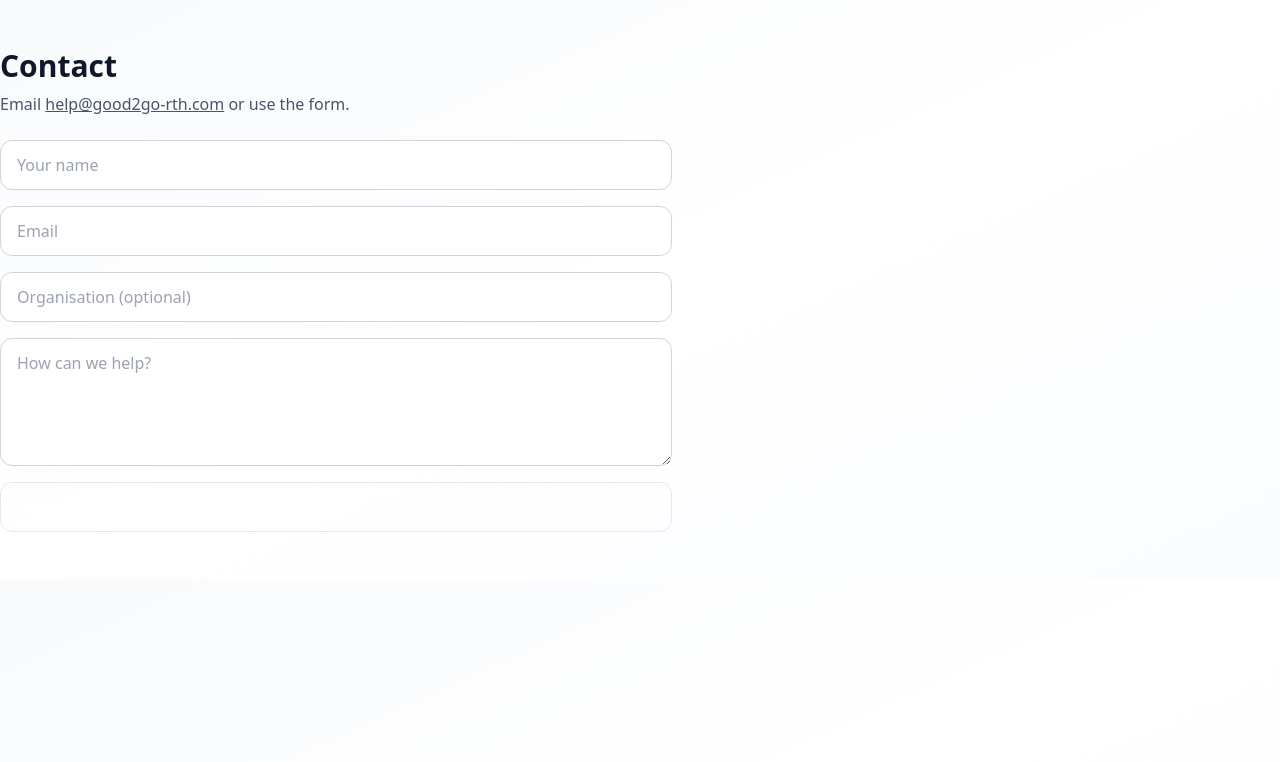
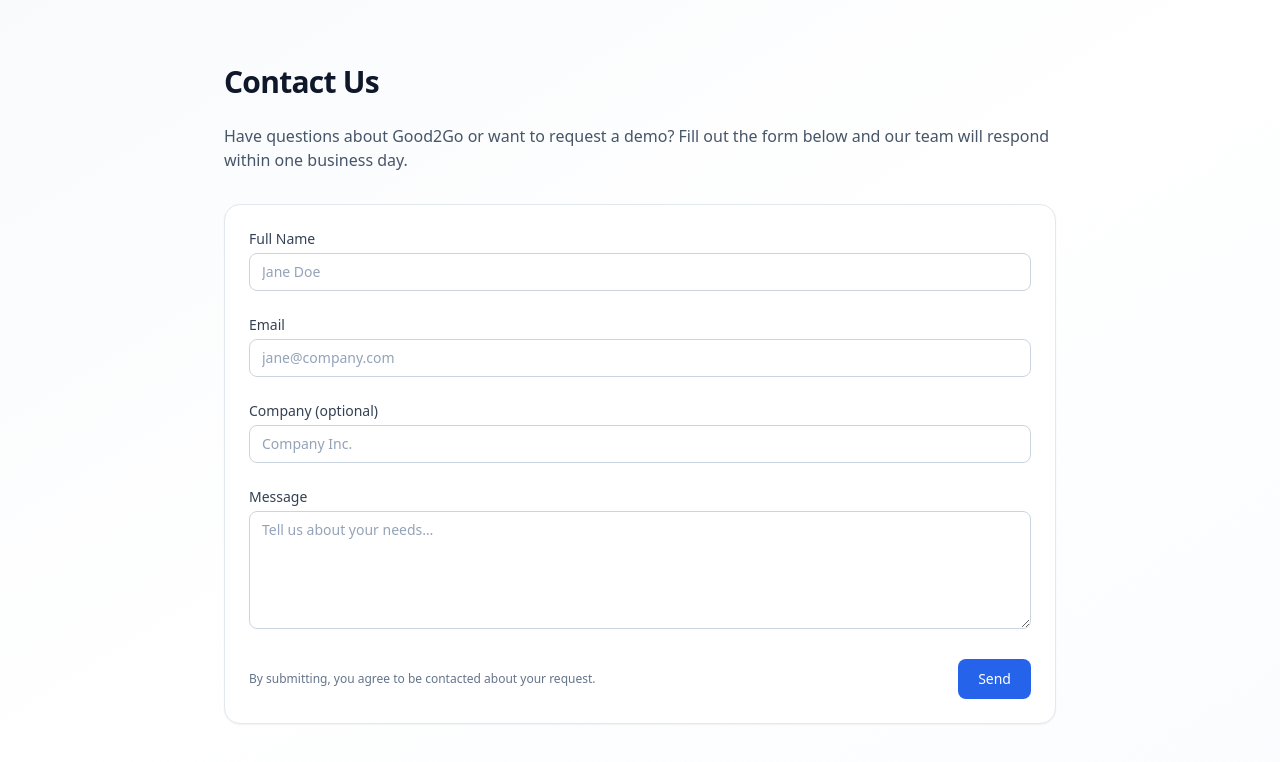
Before and after one commit to Barriej63/good2go-site, a Next.js app: page /contact in a window 1280 px wide. Shown: the top 762 px of the page. Built offline with nearby package versions, Linux system fonts and the light colour scheme.

Commit message:
Update page.tsx

```diff
--- a/app/contact/page.tsx
+++ b/app/contact/page.tsx
@@ -1,37 +1,74 @@
+'use client';
 
-'use client';
-import { useState } from 'react';
+export default function ContactPage() {
+  return (
+    <main className="max-w-4xl mx-auto px-4 sm:px-6 lg:px-8 py-16 text-slate-900">
+      <h1 className="text-3xl font-semibold tracking-tight mb-6">Contact Us</h1>
+      <p className="mb-8 text-slate-600">
+        Have questions about Good2Go or want to request a demo? Fill out the form
+        below and our team will respond within one business day.
+      </p>
 
-export default function Page(){
-  const [status,setStatus] = useState<'idle'|'sending'|'sent'|'error'>('idle');
-  async function onSubmit(e: React.FormEvent<HTMLFormElement>){
-    e.preventDefault();
-    setStatus('sending');
-    const form = e.currentTarget;
-    const data = Object.fromEntries(new FormData(form) as any);
-    try{
-      const res = await fetch('/api/contact', { method: 'POST', headers: {'Content-Type':'application/json'}, body: JSON.stringify(data) });
-      if(!res.ok) throw new Error('Request failed');
-      setStatus('sent'); form.reset();
-    }catch{
-      setStatus('error');
-    }
-  }
-  return (
-    <section className="py-12 max-w-2xl">
-      <h1 className="text-3xl font-semibold">Contact</h1>
-      <p className="prose-muted mt-2">Email <a className="underline" href="mailto:help@good2go-rth.com">help@good2go-rth.com</a> or use the form.</p>
-      <form onSubmit={onSubmit} className="mt-6 grid gap-4">
-        <input name="name" required placeholder="Your name" className="rounded-xl border border-zinc-300 px-4 py-3" />
-        <input name="email" type="email" required placeholder="Email" className="rounded-xl border border-zinc-300 px-4 py-3" />
-        <input name="org" placeholder="Organisation (optional)" className="rounded-xl border border-zinc-300 px-4 py-3" />
-        <textarea name="message" required placeholder="How can we help?" className="rounded-xl border border-zinc-300 px-4 py-3 min-h-32" />
-        <button disabled={status==='sending'} className="inline-flex items-center rounded-xl border border-g2g-primary bg-g2g-primary px-5 py-3 text-white shadow-soft hover:opacity-95">
-          {status==='sending' ? 'Sending…' : 'Request Demo'}
-        </button>
-        {status==='sent' && <div className="text-emerald-600">Thanks — we’ll be in touch.</div>}
-        {status==='error' && <div className="text-red-600">Sorry, something went wrong.</div>}
+      <form
+        action="/api/contact"
+        method="POST"
+        className="grid gap-6 bg-white p-6 rounded-2xl border border-slate-200 shadow-sm"
+      >
+        <div>
+          <label className="mb-1 block text-sm font-medium text-slate-700">Full Name</label>
+          <input
+            type="text"
+            name="name"
+            required
+            placeholder="Jane Doe"
+            className="w-full rounded-lg border border-slate-300 bg-white px-3 py-2 text-sm text-slate-900 placeholder-slate-400 focus:ring-2 focus:ring-blue-600"
+          />
+        </div>
+
+        <div>
+          <label className="mb-1 block text-sm font-medium text-slate-700">Email</label>
+          <input
+            type="email"
+            name="email"
+            required
+            placeholder="jane@company.com"
+            className="w-full rounded-lg border border-slate-300 bg-white px-3 py-2 text-sm text-slate-900 placeholder-slate-400 focus:ring-2 focus:ring-blue-600"
+          />
+        </div>
+
+        <div>
+          <label className="mb-1 block text-sm font-medium text-slate-700">Company (optional)</label>
+          <input
+            type="text"
+            name="company"
+            placeholder="Company Inc."
+            className="w-full rounded-lg border border-slate-300 bg-white px-3 py-2 text-sm text-slate-900 placeholder-slate-400 focus:ring-2 focus:ring-blue-600"
+          />
+        </div>
+
+        <div>
+          <label className="mb-1 block text-sm font-medium text-slate-700">Message</label>
+          <textarea
+            name="message"
+            rows={5}
+            required
+            placeholder="Tell us about your needs…"
+            className="w-full rounded-lg border border-slate-300 bg-white px-3 py-2 text-sm text-slate-900 placeholder-slate-400 focus:ring-2 focus:ring-blue-600"
+          ></textarea>
+        </div>
+
+        <div className="flex items-center justify-between">
+          <p className="text-xs text-slate-500">
+            By submitting, you agree to be contacted about your request.
+          </p>
+          <button
+            type="submit"
+            className="inline-flex items-center gap-2 rounded-lg bg-blue-600 px-5 py-2.5 text-sm font-medium text-white hover:bg-blue-700"
+          >
+            Send
+          </button>
+        </div>
       </form>
-    </section>
+    </main>
   );
 }
```
